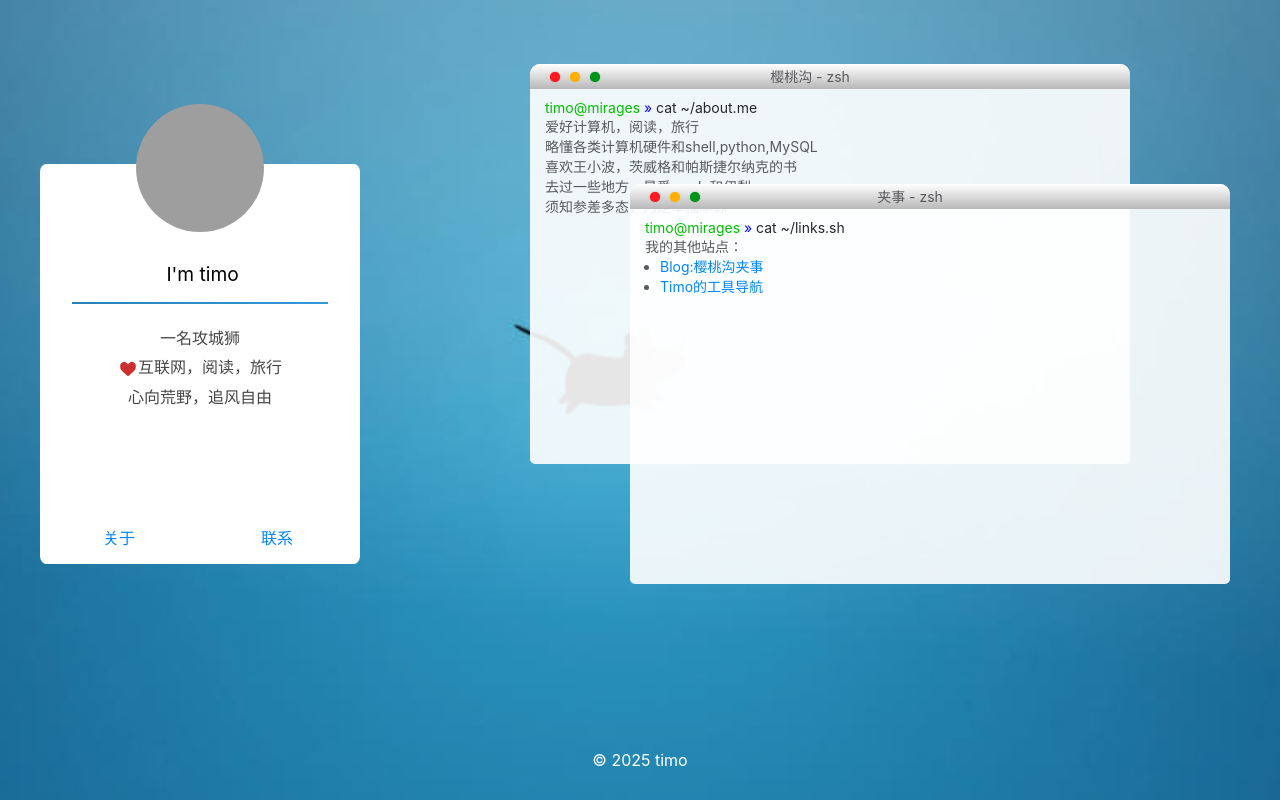
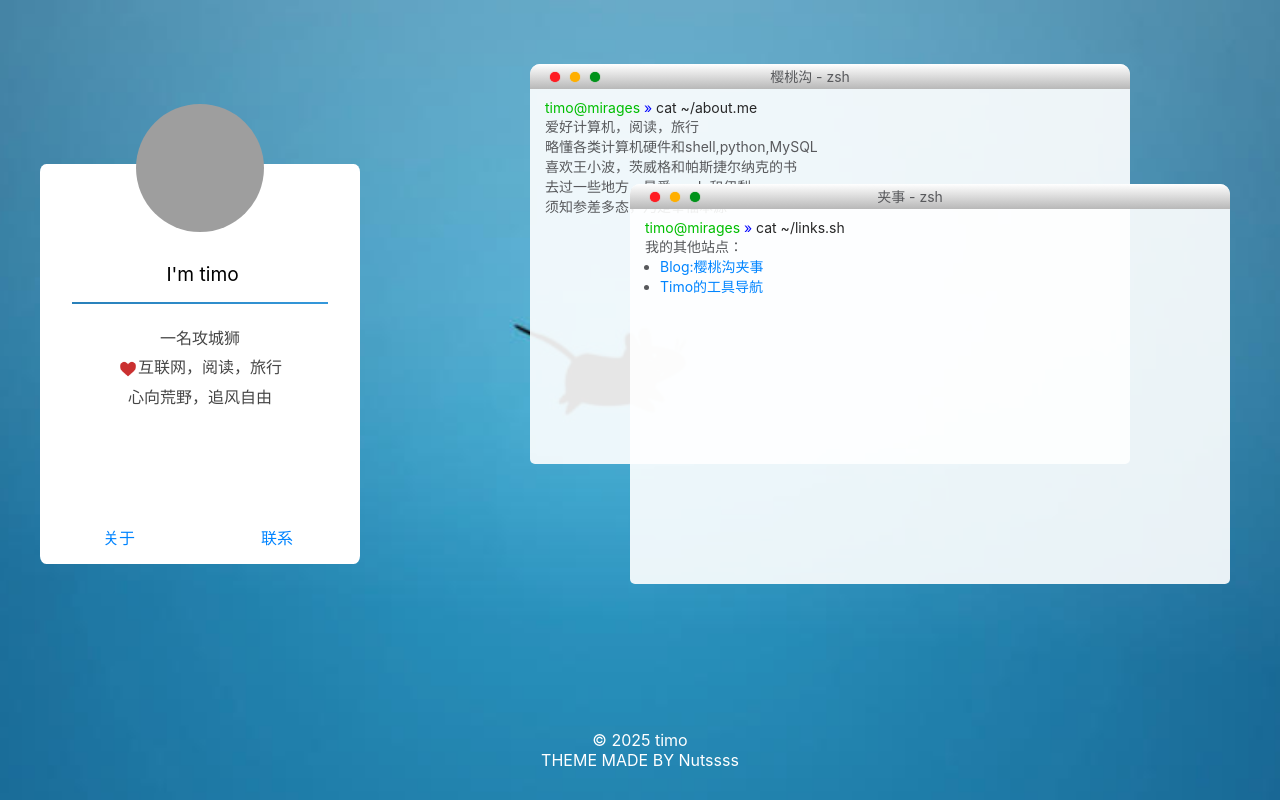
Before and after one commit to timoseven/homeindex, a plain HTML site: page index.html in a window 1280 px wide. Drawn offline with Linux system fonts and the light colour scheme; grey boxes are pictures that could not be loaded.

Commit message:
no nutssss

```diff
--- a/index.html
+++ b/index.html
@@ -94,6 +94,7 @@
         <!-- 页脚 -->
         <div id="footer">
             <p>© 2025 timo</p>
+            <p>THEME MADE BY Nutssss</p>
         </div>
     </body>
 </html>
```
